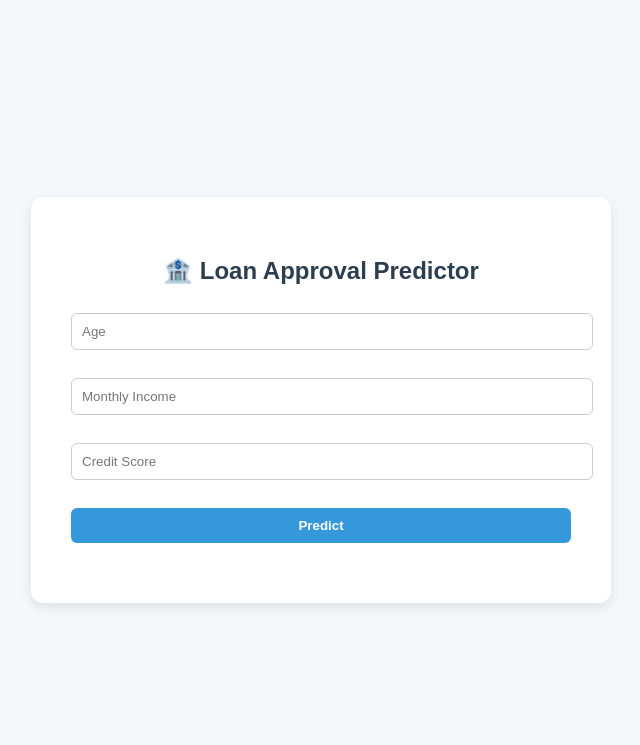
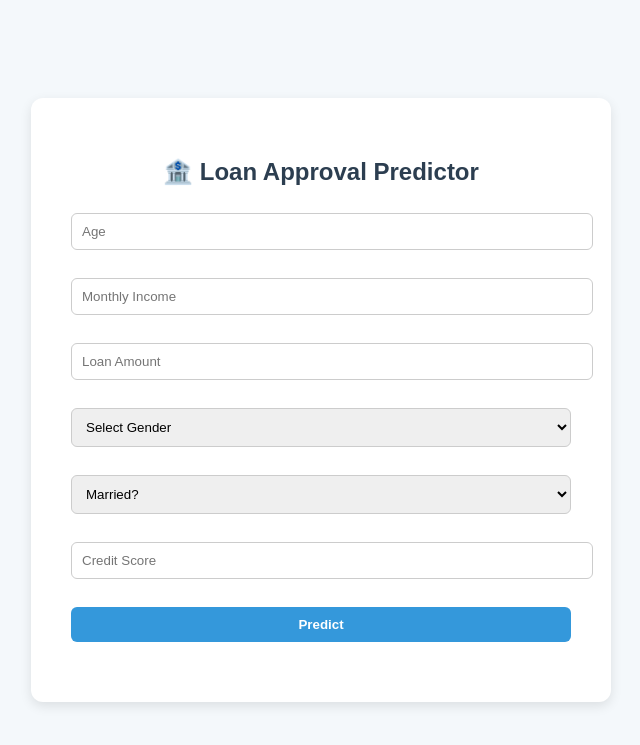
Before and after one commit to vardhan1228/MLOPS-APP, a Flask app: page / in a window 1280 px wide. Shown: the top 745 px of the page, without its empty margins (319-959 px from the left). Run offline with Flask 3, Linux system fonts and the light colour scheme; parts of the project's set-up code (start-up, migrations or seed data) failed here and were passed over.

Commit message:
Update form.html

```diff
--- a/templates/form.html
+++ b/templates/form.html
@@ -1,7 +1,7 @@
 <!DOCTYPE html>
 <html>
 <head>
-  <title>🏦 Bank Loan Approval Predictor</title>
+  <title>🏦 MULTICLOUD Devops By VEERA Nareshit </title>
   <style>
     body {
       font-family: Arial, sans-serif;
@@ -27,7 +27,7 @@
       color: #2c3e50;
     }
 
-    input {
+    input, select {
       width: 100%;
       padding: 10px;
       margin: 8px 0 20px;
@@ -69,7 +69,22 @@
     <form method="POST">
       <input type="number" name="age" placeholder="Age" required>
       <input type="number" name="income" placeholder="Monthly Income" required>
+      <input type="number" name="loan_amount" placeholder="Loan Amount" required>
+
+      <select name="gender" required>
+        <option value="">Select Gender</option>
+        <option value="male">Male</option>
+        <option value="female">Female</option>
+      </select>
+
+      <select name="married" required>
+        <option value="">Married?</option>
+        <option value="yes">Yes</option>
+        <option value="no">No</option>
+      </select>
+
       <input type="number" name="credit_score" placeholder="Credit Score" required>
+
       <input type="submit" value="Predict">
     </form>
 
```
